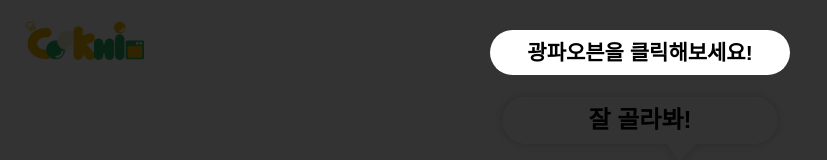
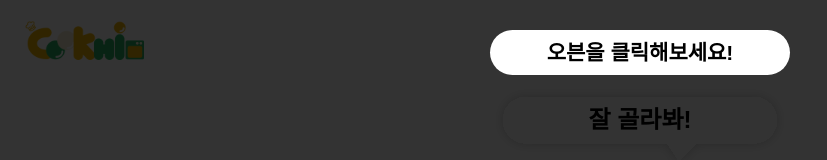
Before and after one commit to Gun-E/ckmama, a Next.js app: page / in a window 1280 px wide. Both pictures are taken after a click on the button "광파오븐". Shown: the top 160 px of the page, without its empty margins (0-827 px from the left). Built offline with nearby package versions, Linux system fonts and the light colour scheme; a web font is replaced by a local one.

Commit message:
첫페이지 개발 완료

```diff
--- a/src/app/page.tsx
+++ b/src/app/page.tsx
@@ -215,7 +215,7 @@ export default function Home() {
                                 ? "완료!"
                                 : ovenState === "풀오픈" && !trayInserted
                                     ? "트레이를 넣어보세요!"
-                                    : "광파오븐을 클릭해보세요!"}
+                                    : "오븐을 클릭해보세요!"}
                         </p>
 
                         <Image
```
